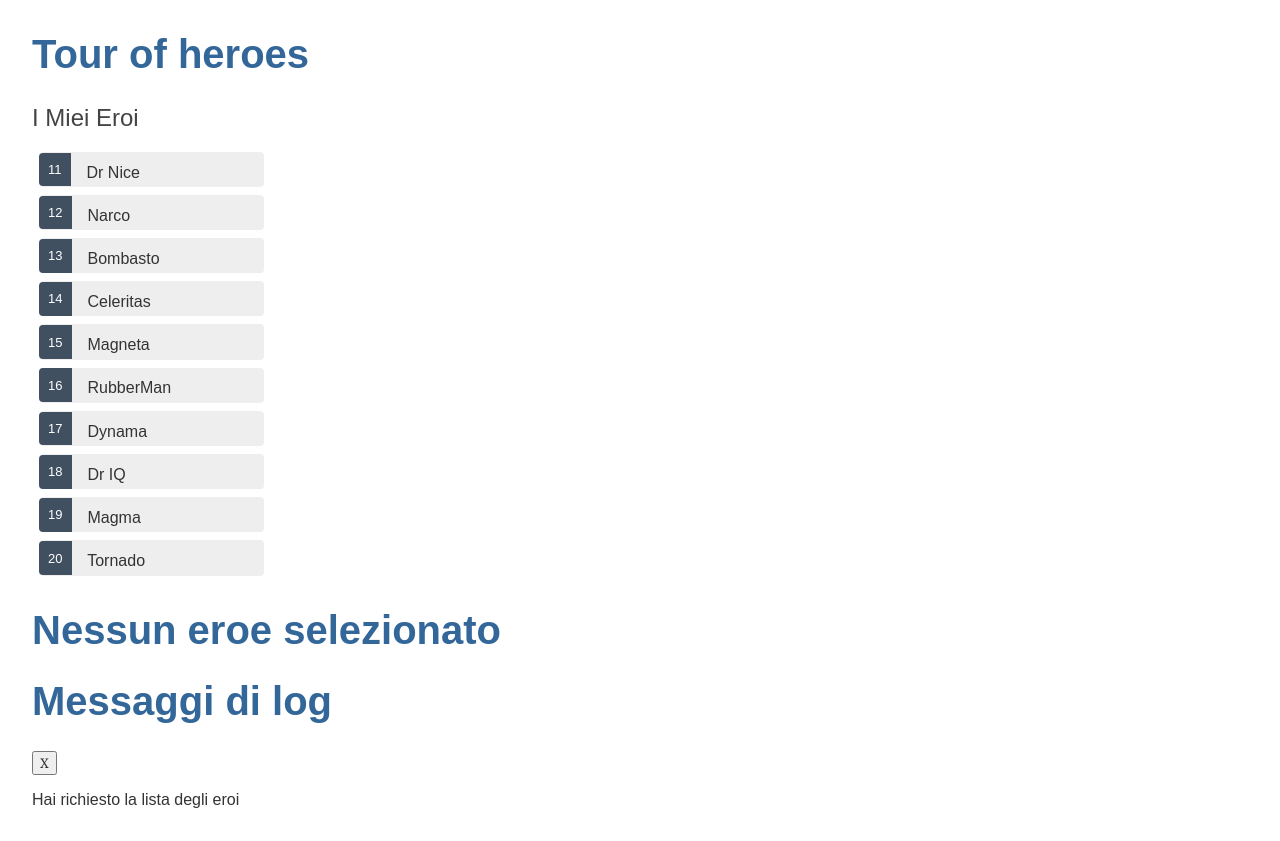
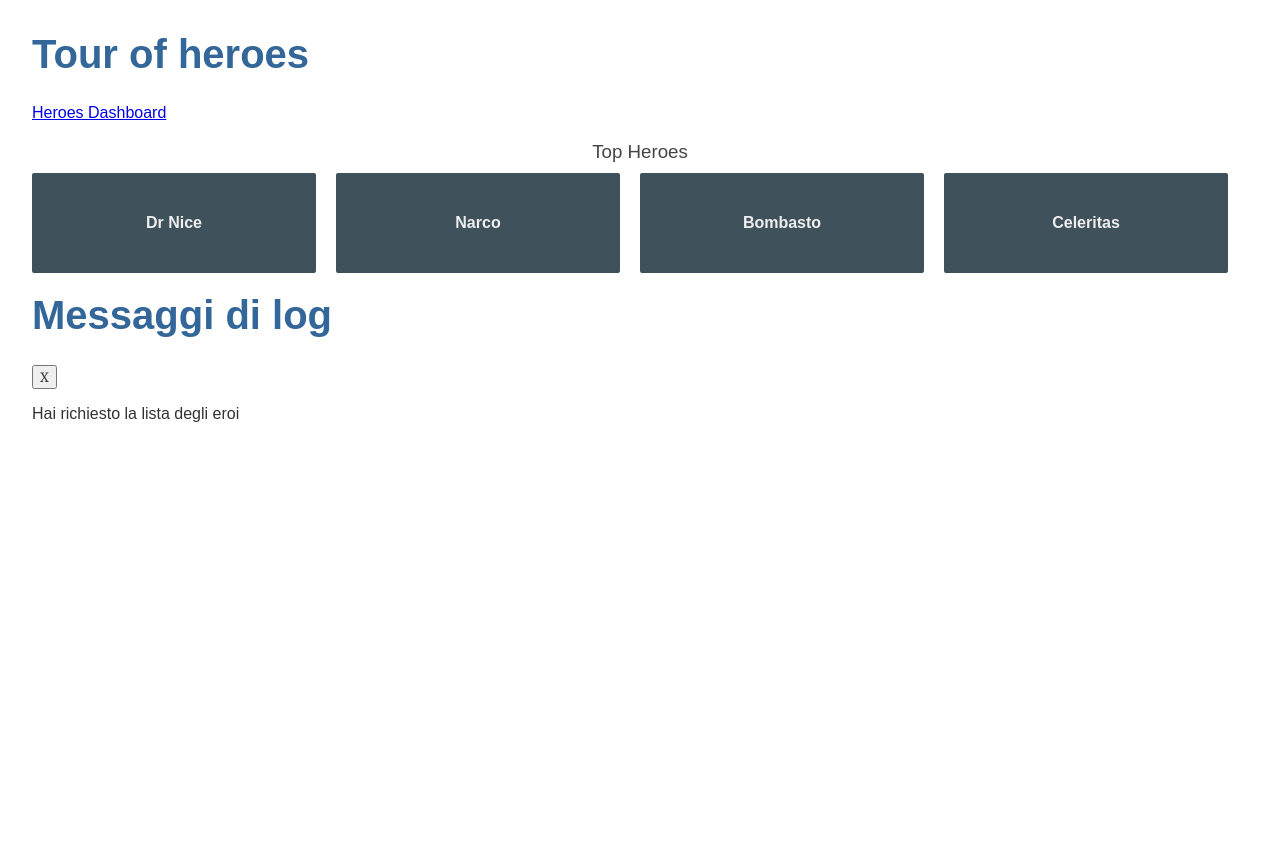
Before and after one commit to MatteoScaratti/tour-of-heroes, an Angular app: page /dashboard in a window 1280 px wide. Before the commit this address led to /. After the commit the page ends 800 px from the top, so only its background shows below. Built offline with nearby package versions, Linux system fonts and the light colour scheme.

Commit message:
Routing lesson

```diff
--- a/src/app/app-routing.module.ts
+++ b/src/app/app-routing.module.ts
@@ -1,7 +1,15 @@
 import { NgModule } from '@angular/core';
 import { Routes, RouterModule } from '@angular/router';
+import { HeroComponent } from './hero/hero.component';
+import { DashboardComponent } from './dashboard/dashboard.component';
+import { HeroDetailComponent } from './hero-detail/hero-detail.component';
 
-const routes: Routes = [];
+const routes: Routes = [
+  { path: 'heroes', component: HeroComponent},
+  { path: 'dashboard', component: DashboardComponent},
+  { path: 'detail/:id', component: HeroDetailComponent},
+  { path: '**', redirectTo: 'dashboard'}
+];
 
 @NgModule({
   imports: [RouterModule.forRoot(routes)],
--- a/src/app/app.component.html
+++ b/src/app/app.component.html
@@ -1,3 +1,8 @@
 <h1>{{title}}</h1>
-<app-hero></app-hero>
+<nav>
+    <a routerLink="/heroes">Heroes </a>
+
+    <a routerLink="/dashboard">Dashboard</a>
+</nav>
+<router-outlet></router-outlet>
 <app-messages></app-messages>
--- a/src/app/app.module.ts
+++ b/src/app/app.module.ts
@@ -8,13 +8,15 @@
 import { HeroDetailComponent } from './hero-detail/hero-detail.component';
 import { HeroService } from './hero.service';
 import { MessagesComponent } from './messages/messages.component';
+import { DashboardComponent } from './dashboard/dashboard.component';
 
 @NgModule({
    declarations: [
       AppComponent,
       HeroComponent,
       HeroDetailComponent,
-      MessagesComponent
+      MessagesComponent,
+      DashboardComponent
    ],
    imports: [
       BrowserModule,
--- /dev/null
+++ b/src/app/dashboard/dashboard.component.css
@@ -0,0 +1,62 @@
+[class*='col-'] {
+    float: left;
+    padding-right: 20px;
+    padding-bottom: 20px;
+  }
+  [class*='col-']:last-of-type {
+    padding-right: 0;
+  }
+  a {
+    text-decoration: none;
+  }
+  *, *:after, *:before {
+    -webkit-box-sizing: border-box;
+    -moz-box-sizing: border-box;
+    box-sizing: border-box;
+  }
+  h3 {
+    text-align: center;
+    margin-bottom: 0;
+  }
+  h4 {
+    position: relative;
+  }
+  .grid {
+    margin: 0;
+  }
+  .col-1-4 {
+    width: 25%;
+  }
+  .module {
+    padding: 20px;
+    text-align: center;
+    color: #eee;
+    max-height: 120px;
+    min-width: 120px;
+    background-color: #3f525c;
+    border-radius: 2px;
+  }
+  .module:hover {
+    background-color: #eee;
+    cursor: pointer;
+    color: #607d8b;
+  }
+  .grid-pad {
+    padding: 10px 0;
+  }
+  .grid-pad > [class*='col-']:last-of-type {
+    padding-right: 20px;
+  }
+  @media (max-width: 600px) {
+    .module {
+      font-size: 10px;
+      max-height: 75px; }
+  }
+  @media (max-width: 1024px) {
+    .grid {
+      margin: 0;
+    }
+    .module {
+      min-width: 60px;
+    }
+  }
--- /dev/null
+++ b/src/app/dashboard/dashboard.component.html
@@ -0,0 +1,8 @@
+<h3>Top Heroes</h3>
+<div class="grid grid-pad">
+<a *ngFor="let hero of heroes" class="col-1-4" routerLink="/detail/{{hero.id}}">
+    <div class="module hero">
+      <h4>{{hero.name}}</h4>
+    </div>
+  </a>
+</div>
--- /dev/null
+++ b/src/app/dashboard/dashboard.component.ts
@@ -0,0 +1,23 @@
+import { Component, OnInit } from '@angular/core';
+import { Hero } from '../Hero';
+import { HeroService } from '../hero.service';
+
+@Component({
+  selector: 'app-dashboard',
+  templateUrl: './dashboard.component.html',
+  styleUrls: [ './dashboard.component.css' ]
+})
+export class DashboardComponent implements OnInit {
+  heroes: Hero[] = [];
+
+  constructor(private heroService: HeroService) { }
+
+  ngOnInit() {
+    this.getHeroes();
+  }
+
+  getHeroes(): void {
+    this.heroService.getHeroList()
+      .subscribe((heroes: Hero[]) => this.heroes = heroes.slice(0, 4));
+  }
+}
--- a/src/app/hero-detail/hero-detail.component.ts
+++ b/src/app/hero-detail/hero-detail.component.ts
@@ -1,5 +1,7 @@
 import { Component, OnInit, Input } from '@angular/core';
 import { Hero } from '../Hero';
+import { HeroService } from '../hero.service';
+import { ActivatedRoute } from '@angular/router';
 
 @Component({
   selector: 'app-hero-detail',
@@ -7,11 +9,18 @@
   styleUrls: ['./hero-detail.component.css']
 })
 export class HeroDetailComponent implements OnInit {
-  @Input() hero: Hero;
+  hero: Hero;
 
-  constructor() { }
+  constructor(private _heroService: HeroService,
+              private _route: ActivatedRoute) { }
 
   ngOnInit() {
+    const id = +this._route.snapshot.paramMap.get('id');
+    this._heroService.getHero(id).subscribe(
+      (heroDetail: Hero) => {
+        this.hero = heroDetail;
+      }
+    );
   }
 
 }
--- a/src/app/hero.service.ts
+++ b/src/app/hero.service.ts
@@ -15,4 +15,9 @@
     this._messageService.postMessage("Hai richiesto la lista degli eroi");
     return of(HEROES);
   }
+
+  getHero(id: number): Observable<Hero>{
+    this._messageService.postMessage("Hai cliccato su un dettaglio");
+    return of(HEROES.find(hero => hero.id === id));
+  }
 }
--- a/src/app/hero/hero.component.html
+++ b/src/app/hero/hero.component.html
@@ -1,8 +1,6 @@
 <h2>I Miei Eroi</h2>
 <ul class="heroes">
-  <li *ngFor="let hero of heroList" [class.selected]="selectedHero === hero" (click)="changeSelectedHero(hero)">
+  <li *ngFor="let hero of heroList" [class.selected]="selectedHero === hero" (click)="changeSelectedHero(hero)" routerLink="/detail/{{hero.id}}">
     <span class="badge">{{hero.id}}</span> {{hero.name}}
   </li>
 </ul>
-
-<app-hero-detail [hero]="selectedHero"></app-hero-detail>
--- a/src/app/hero/hero.component.ts
+++ b/src/app/hero/hero.component.ts
@@ -1,8 +1,6 @@
 import { Component, OnInit } from '@angular/core';
 import { Hero } from '../Hero';
-import { HEROES } from '../HEROES';
 import { HeroService } from '../hero.service';
-import { MessageService } from '../message.service';
 
 @Component({
   selector: 'app-hero',
@@ -13,19 +11,18 @@
   heroList: Hero[] = [];
   selectedHero: Hero;
 
-  constructor(private _heroService: HeroService,
-              private _messageService: MessageService) { }
+  constructor(private _heroService: HeroService) { }
 
-  ngOnInit() {
+  ngOnInit(){
     this._heroService.getHeroList().subscribe(
       (heroes: Hero[]) => {
         this.heroList = heroes;
       }
     );
+
   }
 
   changeSelectedHero(hero: Hero){
-    this._messageService.postMessage("Hai selezionato l'eroe " + hero.name);
     this.selectedHero = hero;
   }
 
```
